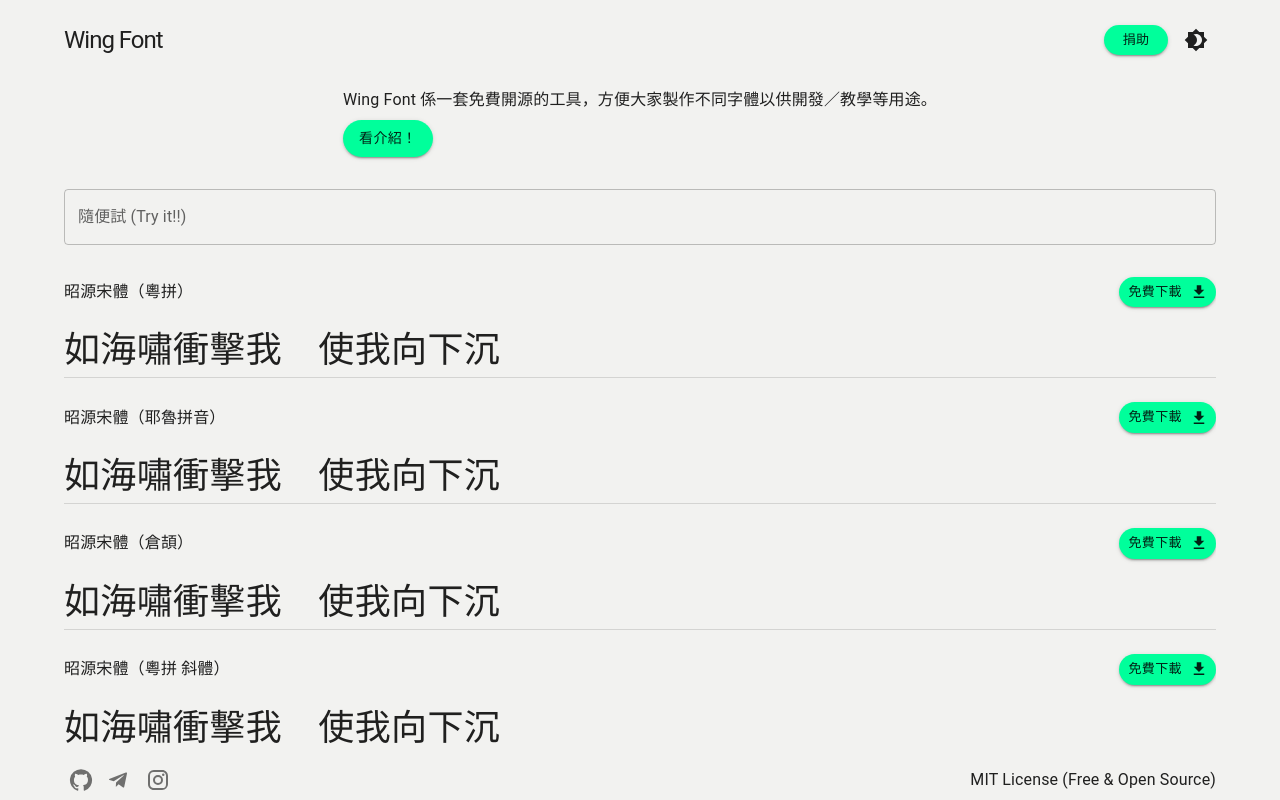
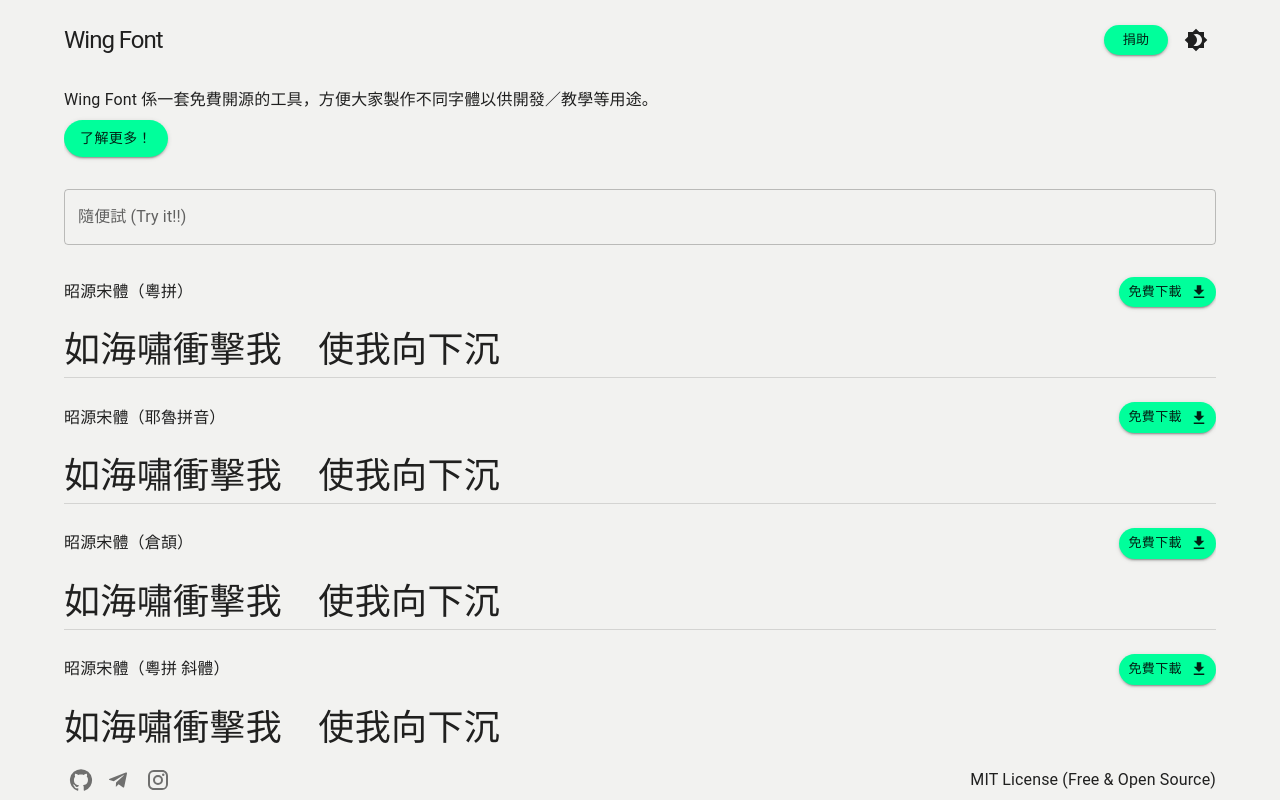
Before and after one commit to chunlaw/wing-font-demo, a React (Vite) app: page / in a window 1280 px wide. Built offline with nearby package versions, Linux system fonts and the light colour scheme; a web font is replaced by a local one.

Commit message:
UI enhancement

```diff
--- a/src/components/Main.tsx
+++ b/src/components/Main.tsx
@@ -32,22 +32,24 @@
       my={1}
       overflow="scroll"
     >
-
-      <div style={{ display: "flex", flexDirection: "column", alignItems: "left" }}>
+      <div
+        style={{ width: "100%", display: "flex", flexDirection: "column", alignItems: "left" }}
+      >
         <Typography variant="body1" mb={1}>
-        Wing Font 係一套免費開源的工具，方便大家製作不同字體以供開發／教學等用途。
+          Wing Font
+          係一套免費開源的工具，方便大家製作不同字體以供開發／教學等用途。
         </Typography>
         <Button
           variant="contained"
           color="primary"
           onClick={() => setIsDialog(true)}
           sx={{
-          alignSelf: 'flex-start',
+            alignSelf: "flex-start",
             mb: 2,
-          borderRadius: '9999px',
+            borderRadius: "9999px",
           }}
         >
-        看介紹！
+          了解更多！
         </Button>
       </div>
       <TextField
```
Lines whose indentation alone changed are shown as unchanged.
